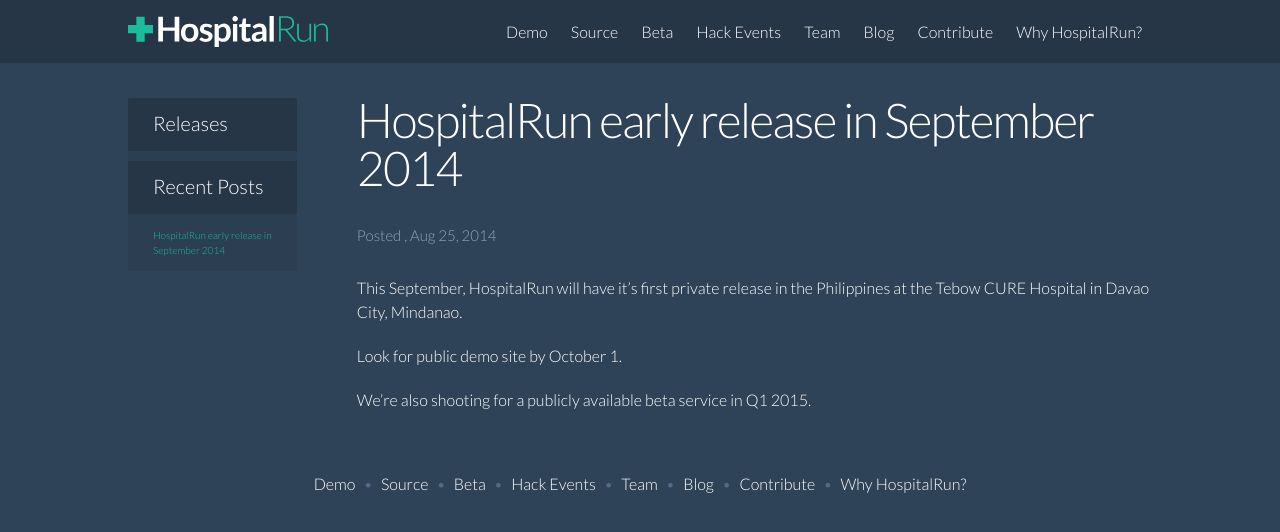
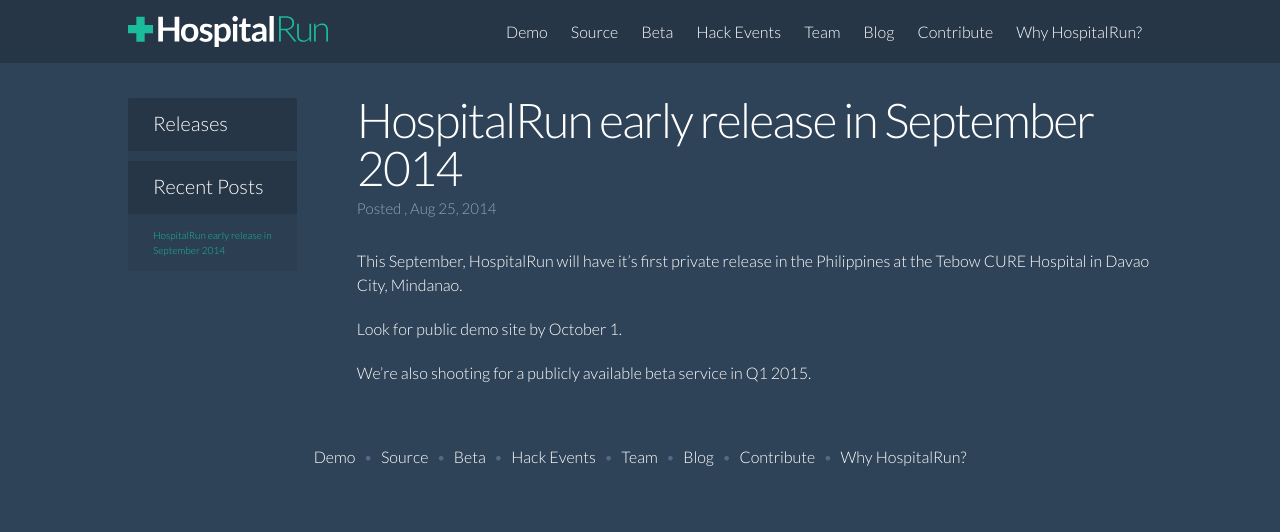
Before and after one commit to HospitalRun/hospitalrun.io, a Jekyll site: the page built from _posts/2014-08-25-early-release-in-september-2014.markdown, in a window 1280 px wide. Shown: the top 532 px of the page. Built offline with Jekyll 4.4.1, drawn with Linux system fonts in a browser that asks for light colours.

Commit message:
Tweak spacing for blog text
Increase space between posts on index
Reduce space between header and meta (date, name)
Tweaks

```diff
--- a/_sass/_blog.scss
+++ b/_sass/_blog.scss
@@ -43,6 +43,16 @@ h3.recent-post-header {
 .index-list {
   display: flex;
   flex-direction: column;
+  h1 {
+    margin-bottom: 0px;
+    margin-top: 22px;
+  }
+  p.meta {
+    margin-top: 0px;
+  }
+  .post {
+    margin-bottom: 30px;
+  }
 }
 
 .blog-posts,
@@ -73,9 +83,10 @@ h3.recent-post-header {
 }
 
 .post-header {
-  margin: 10px 0 30px;
+  margin: 0px 0 30px;
 
   h1 {
+    margin-bottom: 0px;
     color: white;
     font-size: 48px;
     letter-spacing: -1.75px;
```
